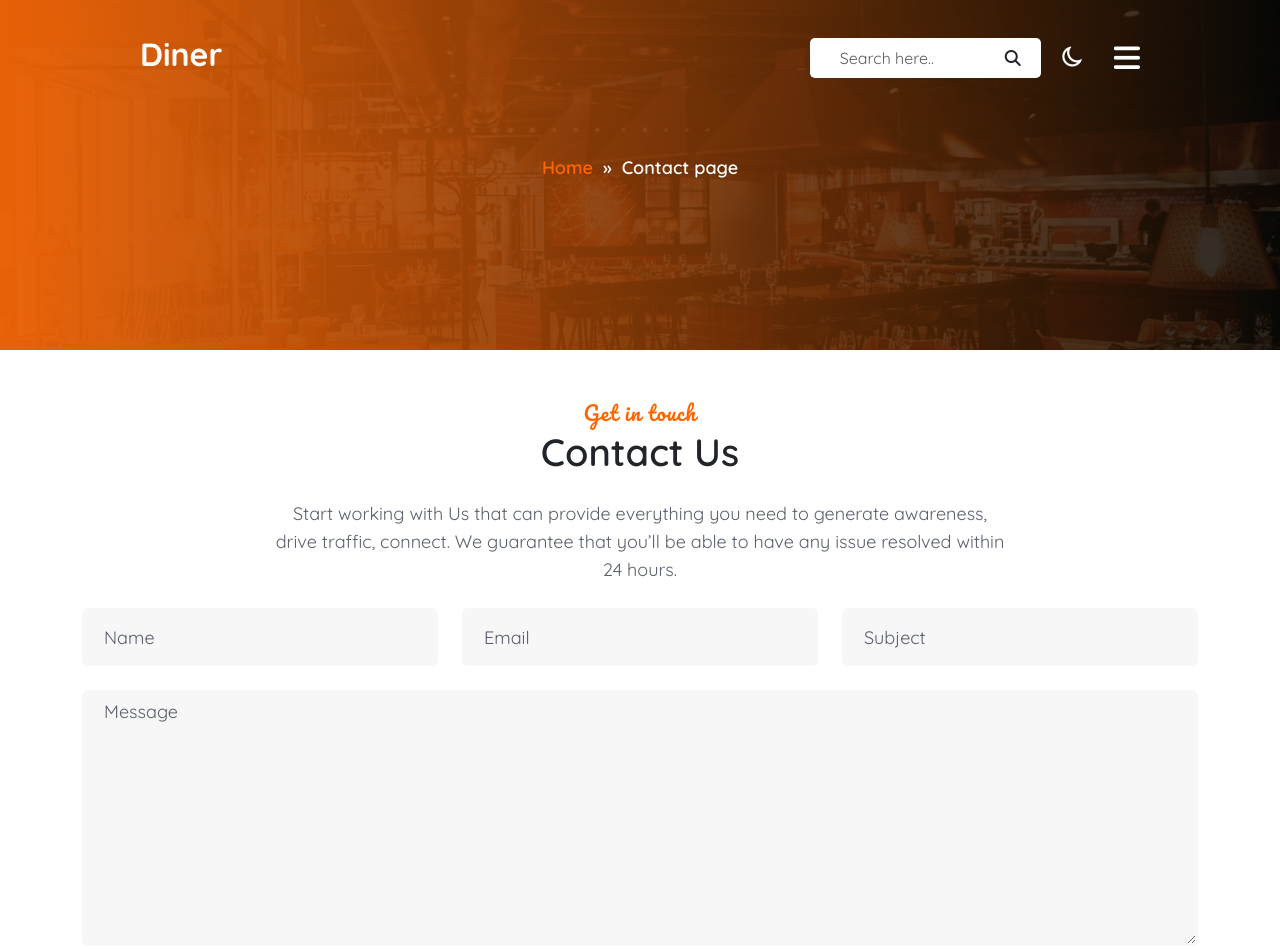
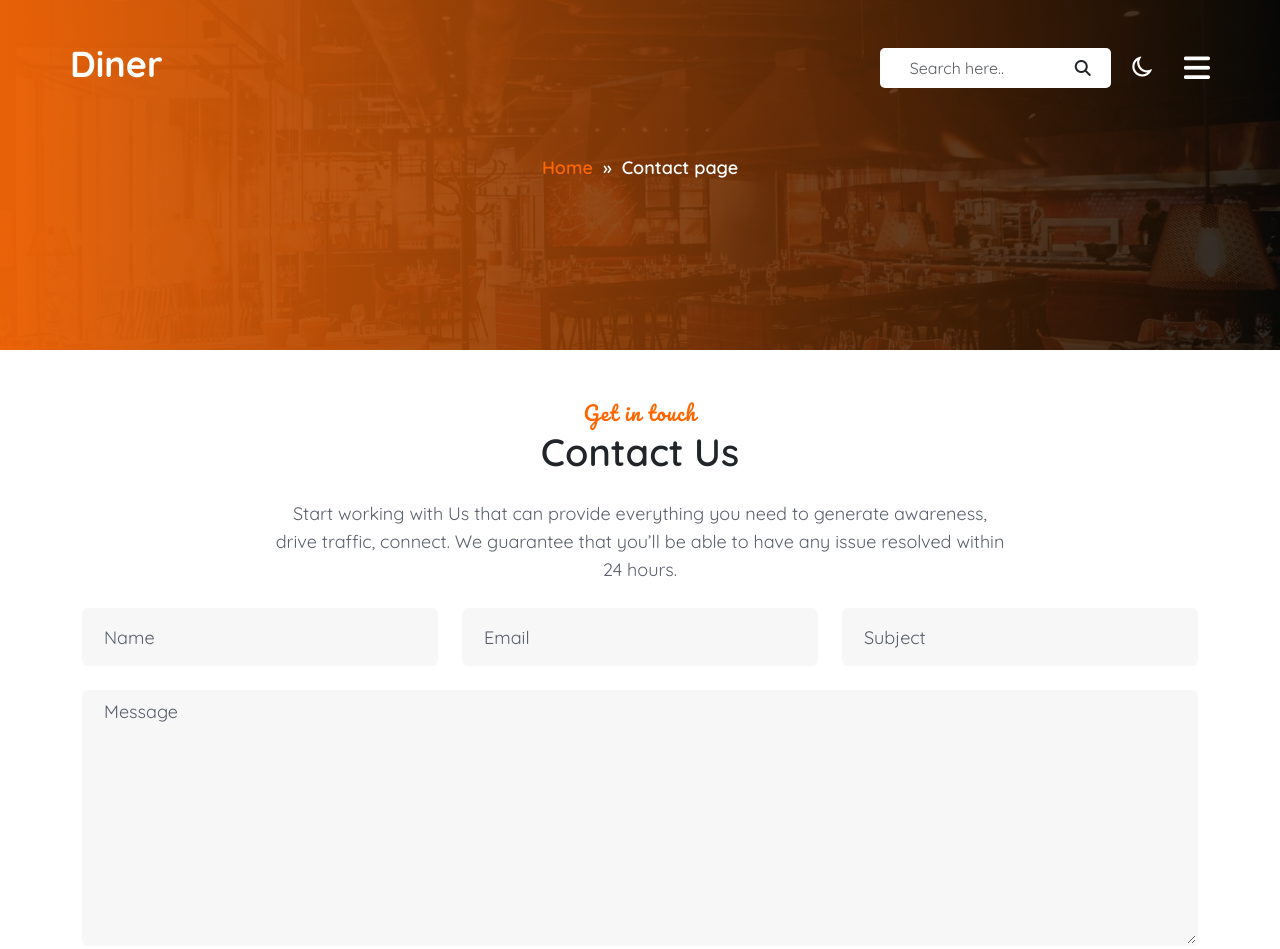
Before and after one commit to NQTuoG/Capstone_Diner, a plain HTML site: page contact.html in a window 1280 px wide. Shown: the top 949 px of the page. Drawn offline with nearby package versions, Linux system fonts and the light colour scheme; a script that the page names is missing.

Commit message:
update responsive for contact

```diff
--- a/contact.html
+++ b/contact.html
@@ -214,7 +214,7 @@
                         <li><a href="#">March 2021</a></li>
                     </ul>
                 </div>
-                <div class="footer_item col-12 col-sm-12 col-md-12 col-xl-4 px-5">
+                <div class="footer_item col-12 col-sm-12 col-md-12 col-xl-4">
                     <h3>Subscribe to our Newsletter</h3>
                     <p>Enter your email and receive the latest news, updates and special offers from us.</p>
                     <form>
--- a/css/blog.css
+++ b/css/blog.css
@@ -766,6 +766,10 @@ footer .footer_bottom p {
         display: none;
     }
 
+    header .header_content {
+        padding: 40px 15px 40px 15px;
+    }
+
 
     .blog .blog_bottom br {
         display: none;
--- a/css/contact.css
+++ b/css/contact.css
@@ -89,7 +89,8 @@ header {
 }
 
 header h2 {
-    font-weight: bolder;
+    font-weight: 700;
+    font-size: 36px;
 }
 
 header .header_left a {
@@ -100,7 +101,7 @@ header .header_content {
     display: flex;
     justify-content: space-between;
     align-items: center;
-    padding: 30px 70px 15px 70px;
+    padding: 40px 0 40px 0;
 }
 
 header .header_right {
@@ -506,11 +507,28 @@ footer .footer_bottom p {
 }
 
 /* Reponsive Header & Footer */
+@media (min-width: 1280px) {
+    .container {
+        max-width: 1200px;
+    }
+}
 
-@media screen and (max-width: 600px) {
+@media (min-width: 1200px) {
+    .container {
+        max-width: 1140px;
+        margin-right: auto;
+        margin-left: auto;
+    }
+}
+
+@media screen and (max-width: 767px) {
 
     header .navbar form {
         display: none;
+    }
+
+    header .header_content {
+        padding: 40px 15px 40px 15px;
     }
 
     footer .footer_social {
--- a/css/style.css
+++ b/css/style.css
@@ -4,9 +4,11 @@
   box-sizing: border-box;
   font-family: "Quicksand", sans-serif;
 }
+
 body a {
   text-decoration: none;
 }
+
 .container {
   width: 100%;
   padding-right: 15px;
@@ -14,9 +16,11 @@ body a {
   margin-right: auto;
   margin-left: auto;
 }
+
 body img {
   width: 100%;
 }
+
 body .kieu_chu {
   font-size: 20px;
   font-weight: 400;
@@ -26,16 +30,19 @@ body .kieu_chu {
   display: block;
   font-family: "Pacifico", sans-serif !important;
 }
+
 .text_blog_title {
   font-weight: 700;
   color: black;
   letter-spacing: 0.02em;
 }
+
 body .tieu_de_2 {
   font-size: 38px;
   line-height: 48px;
   font-weight: 600;
 }
+
 /* .aboutus .content h3 {
   font-size: 38px;
   line-height: 48px;
@@ -60,6 +67,7 @@ body .tieu_de_2 {
   position: relative;
   background-position: center;
 }
+
 .left::before {
   content: "";
   background: rgb(16 15 19 / 46%);
@@ -70,6 +78,7 @@ body .tieu_de_2 {
   right: 0;
   z-index: 1;
 }
+
 /* .booktable .booktable_content .left_bg img {
   content: "";
   background: rgba(201, 31, 16, 0.901);
@@ -91,11 +100,13 @@ body .tieu_de_2 {
   text-align: left;
   background-color: #ff6600;
 }
+
 .booktable .booktable_content .right .bookitem .icon span:hover {
   color: #ffc400;
   font-size: 25px;
   line-height: 70px;
 }
+
 .booktable h6 {
   font-size: 20px;
   font-weight: 400;
@@ -105,6 +116,7 @@ body .tieu_de_2 {
   display: block;
   font-family: "Pacifico", sans-serif !important;
 }
+
 .booktable .booktable_content .right p {
   color: #ffdfc9;
   font-size: 1.1rem !important;
@@ -119,6 +131,7 @@ body .tieu_de_2 {
   border-radius: 6px;
   transition: 0.3s ease-in-out;
 }
+
 .bg_bookitem {
   display: flex;
 }
@@ -135,13 +148,16 @@ body .tieu_de_2 {
   margin-bottom: 15px;
   font-size: 20px;
 }
+
 /* ================= */
 .categories {
   background-color: #f7f7f7;
 }
+
 .cate_item {
   position: relative;
 }
+
 .cate_detail {
   left: auto;
   bottom: 0;
@@ -152,6 +168,7 @@ body .tieu_de_2 {
   /* transition: opacity 1s; */
   height: 24%;
 }
+
 .cate_img {
   position: relative;
   border-radius: 8px;
@@ -160,6 +177,7 @@ body .tieu_de_2 {
 .cate_img img {
   border-radius: 8px;
 }
+
 .cate_item .cate_img::after {
   bottom: 0;
   left: 0;
@@ -168,12 +186,10 @@ body .tieu_de_2 {
   content: " ";
   border-radius: 8px;
   position: absolute;
-  background: linear-gradient(
-    to bottom,
-    rgba(0, 0, 0, 0) 0,
-    rgba(0, 0, 0, 0.53) 69%,
-    rgba(0, 0, 0, 0.76) 100%
-  );
+  background: linear-gradient(to bottom,
+      rgba(0, 0, 0, 0) 0,
+      rgba(0, 0, 0, 0.53) 69%,
+      rgba(0, 0, 0, 0.76) 100%);
   /* transition-duration: 300ms; */
   /* transition-property: all; */
   /* transition-timing-function: cubic-bezier(0.7, 1, 0.7, 1); */
@@ -190,12 +206,14 @@ body .tieu_de_2 {
   color: #fff;
   font-weight: 700;
 }
+
 span {
   font-weight: 600;
   color: #ffc600;
   font-size: 18px;
   letter-spacing: 1px;
 }
+
 /* ======services======== */
 .ser_header {
   display: flex;
@@ -209,10 +227,12 @@ span {
 .blog_img img {
   border-radius: 8px;
 }
+
 .blog_img {
   border-radius: 8px;
   position: relative;
 }
+
 .blog_img .drinks {
   position: absolute;
   bottom: 0;
@@ -221,6 +241,7 @@ span {
   padding: 0px 0px 10px 15px;
   color: #ff6600;
 }
+
 .blog_img .drinks:hover {
   transition: all 0.4s;
   color: darkblue;
@@ -233,6 +254,7 @@ span {
   overflow: hidden;
   border-radius: 50%;
 }
+
 .foot_item .item_info {
   display: flex;
   align-items: center;
@@ -244,37 +266,45 @@ span {
   align-items: center;
   padding-top: 20px;
 }
+
 .text_w3 {
   font-weight: 700;
   color: black;
   padding-left: 8px;
 }
+
 .text_blog_title span {
   color: black;
   font-size: 15px;
   padding-left: 8px;
 }
+
 .text_blog_title:hover {
   color: #ff6600;
   transition: all 0.4s;
 }
+
 .text_blog_title:hover span {
   color: #ff6600;
   transition: all 0.4s;
 }
+
 /* ======munber======== */
 .item_mun {
   text-align: center;
 }
+
 .item_mun span {
   font-size: 24px;
   color: #f7f7f7;
 }
+
 .counter {
   padding: 40px 0px;
   border: 1px solid red;
   border-radius: 10px;
 }
+
 .item_mun .icon_bg {
   font-size: 26px;
   border-radius: 50%;
@@ -285,6 +315,7 @@ span {
   margin-left: 50%;
   transform: translateX(-50%);
 }
+
 .count_title {
   font-size: 2.6em;
   font-weight: 600;
@@ -294,6 +325,7 @@ span {
   color: rgba(22, 28, 45, 0.7);
   font-weight: 600;
 }
+
 /* ======video======== */
 
 .video_bg {
@@ -388,6 +420,7 @@ span {
 
 /* =============category===== */
 @media (min-width: 992px) {
+
   .pt-lg-2,
   .py-lg-2 {
     padding-top: 0.5rem !important;
@@ -461,7 +494,8 @@ header {
 }
 
 header h2 {
-  font-weight: bolder;
+  font-weight: 700;
+  font-size: 36px;
 }
 
 header .header_left a {
@@ -743,9 +777,13 @@ footer .footer_bottom p {
 
 /* Reponsive Header & Footer */
 
-@media screen and (max-width: 600px) {
+@media screen and (max-width: 767px) {
   header .navbar form {
     display: none;
+  }
+
+  header .header_content {
+    padding: 40px 0 40px 0;
   }
 
   footer .footer_social {
```
Also changed, not shown: index.html (+1 -1 lines).
